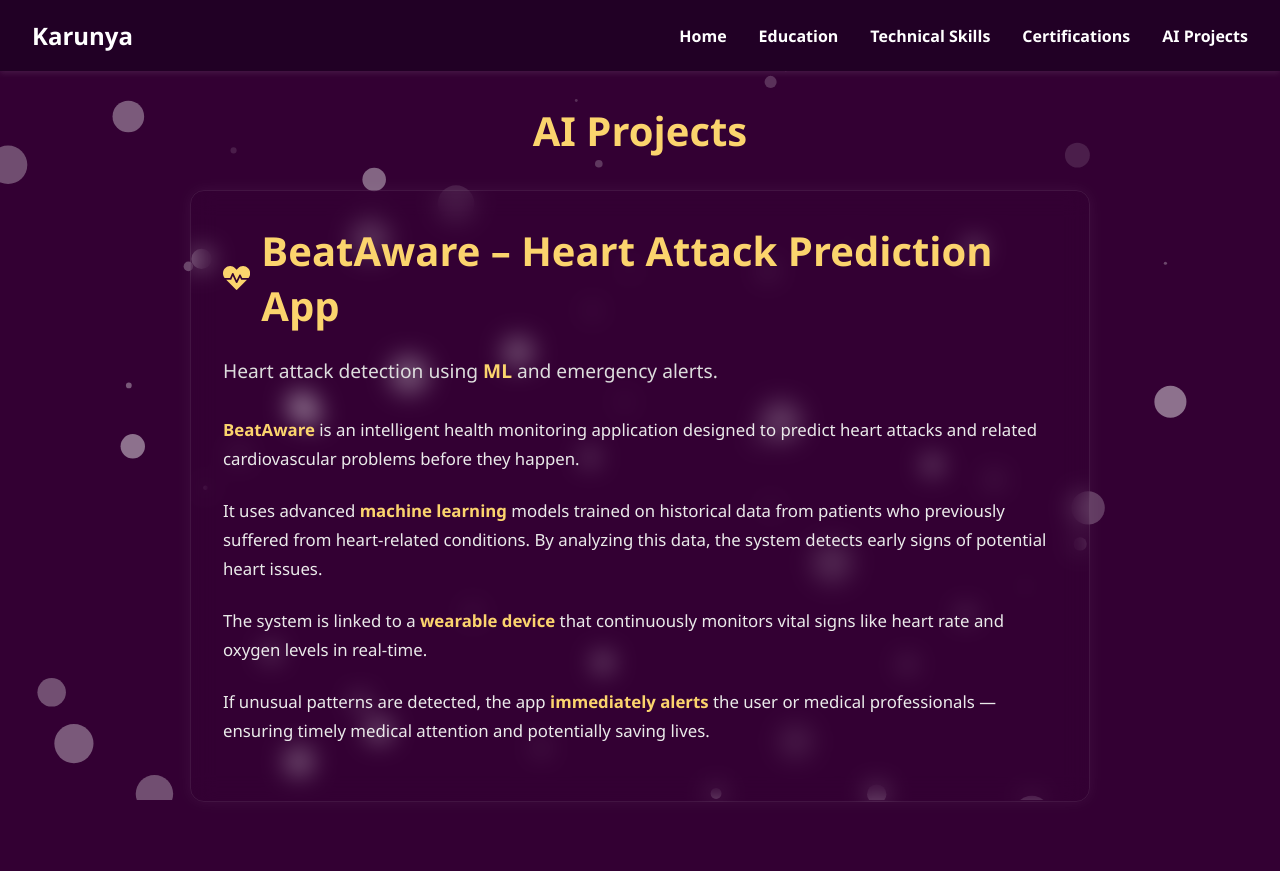
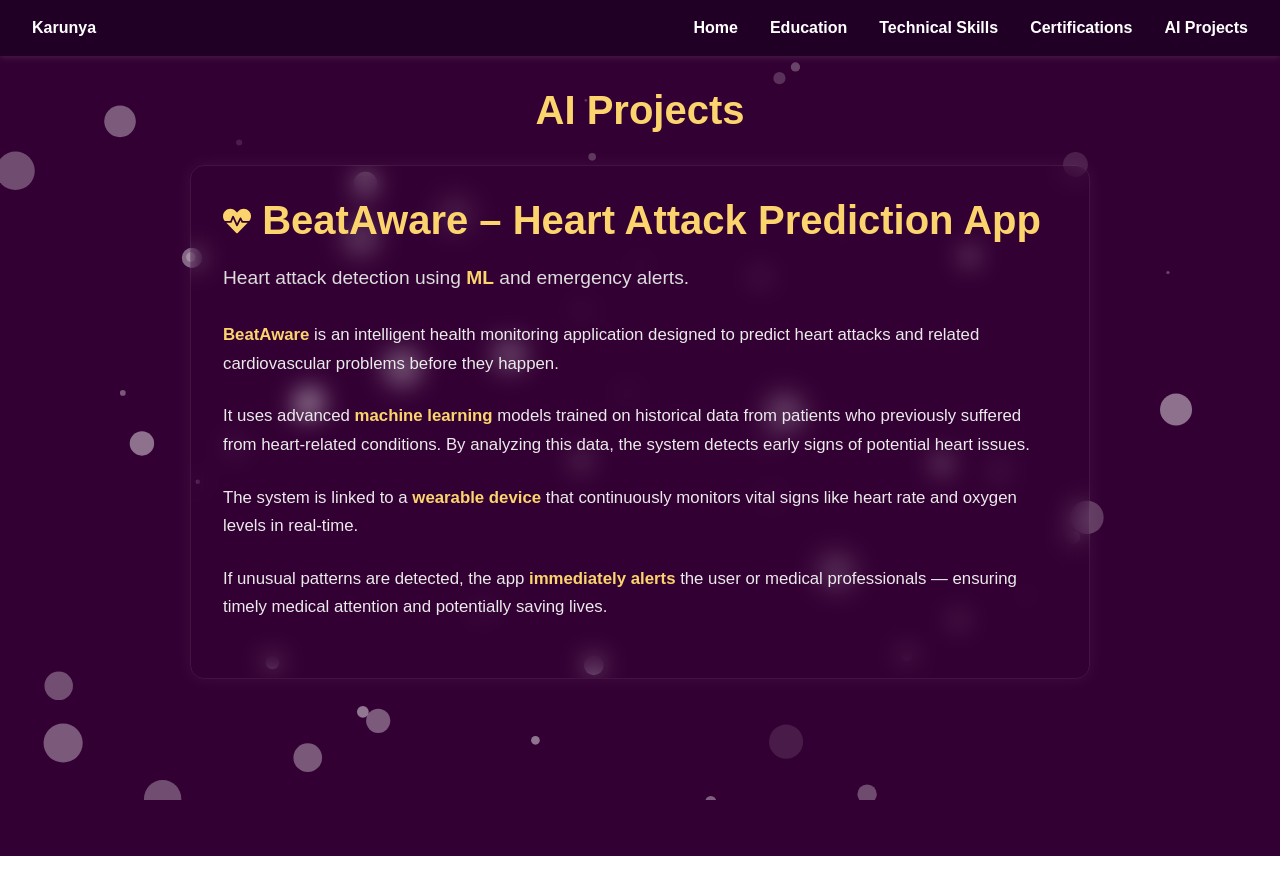
Before and after one commit to Karunya1108/karunya-portfolio, a Next.js app: page /AIProjects in a window 1280 px wide. Built offline with nearby package versions, Linux system fonts and the light colour scheme.

Commit message:
fix app and navbar

```diff
--- a/components/NavBar.tsx
+++ b/components/NavBar.tsx
@@ -16,9 +16,19 @@ const Nav = styled.nav`
   top: 0;
   z-index: 999;
 `;
+const NavLink = styled.a`
+  font-size: 1.1rem;
+  margin: 0 0.8rem;
+
+  @media (max-width: 768px) {
+    font-size: 0.9rem;
+    margin: 0.5rem 0;
+  }
+`;
+
 
 const Logo = styled.div`
-  font-size: 1.5rem;
+  font-size: 1rem;
 `;
 
 const Menu = styled.div`
@@ -47,6 +57,8 @@ const Menu = styled.div`
   }
 `;
 
+
+
 export default function NavBar() {
   return (
     <Nav>
--- a/pages/_app.tsx
+++ b/pages/_app.tsx
@@ -2,10 +2,8 @@ import type { AppProps } from 'next/app';
 import NavBar from '../components/NavBar';
 import { createGlobalStyle } from 'styled-components';
 import '../styles/globals.css';
-
-
-
-const GlobalStyle = createGlobalStyle`
+import GlobalStyle from '../styles/GlobalStyle';
+`
   * {
     margin: 0;
     padding: 0;
--- /dev/null
+++ b/styles/GlobalStyle.ts
@@ -0,0 +1,17 @@
+// styles/GlobalStyle.ts
+import { createGlobalStyle } from 'styled-components';
+
+const GlobalStyle = createGlobalStyle`
+  html, body {
+    margin: 0;
+    padding: 0;
+    overflow-x: hidden;
+    font-family: 'Poppins', sans-serif;
+  }
+
+  *, *::before, *::after {
+    box-sizing: border-box;
+  }
+`;
+
+export default GlobalStyle;
--- a/styles/globals.css
+++ b/styles/globals.css
@@ -1,4 +1,12 @@
 /* styles/globals.css */
+/* styles/globals.css */
+
+body,
+html {
+  margin: 0;
+  padding: 0;
+  overflow-x: hidden;
+}
 
 * {
   margin: 0;
```
